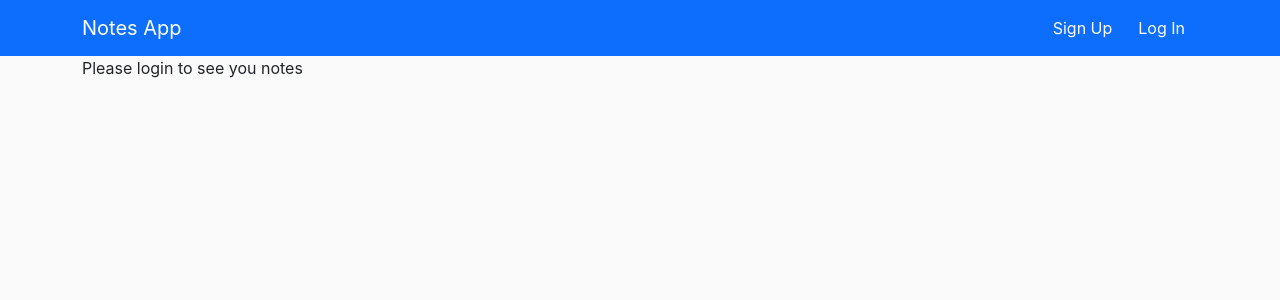
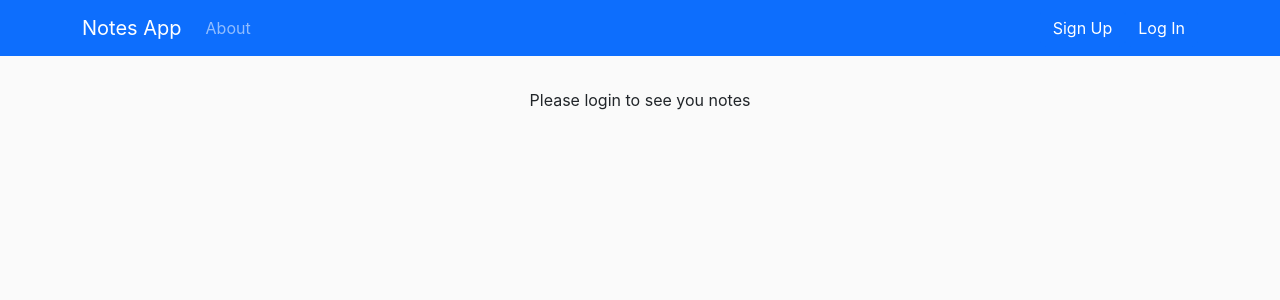
Before and after one commit to jchen5755/Notes-App, a React (Create React App) app in the folder frontend/: page / in a window 1280 px wide. Shown: the top 300 px of the page. Built offline with nearby package versions, Linux system fonts and the light colour scheme; no server answers.

Commit message:
Added multiple pages using react-router-dom

```diff
--- a/frontend/package.json
+++ b/frontend/package.json
@@ -17,6 +17,7 @@
         "react-dom": "^18.2.0",
         "react-hook-form": "^7.49.3",
         "react-icons": "^5.0.1",
+        "react-router-dom": "^6.21.3",
         "react-scripts": "5.0.1",
         "typescript": "^4.9.5",
         "web-vitals": "^2.1.4"
--- a/frontend/src/App.tsx
+++ b/frontend/src/App.tsx
@@ -1,13 +1,15 @@
 import { useEffect, useState } from "react";
-import { Container } from "react-bootstrap";
 import LoginModal from "./components/LoginModal";
 import NavBar from "./components/NavBar";
 import SignUpModal from "./components/SignUpModal";
 import { User } from "./models/user";
 import * as NotesApi from "./network/notes_api";
-import styles from "./styles/NotesPage.module.css";
-import NotesPageLoggedInView from "./components/NotesPageLoggedInView";
-import NotesPageLoggedOutView from "./components/NotesPageLoggedOutView";
+import { BrowserRouter, Route, Routes } from "react-router-dom";
+import { Container } from "react-bootstrap";
+import NotesPage from "./pages/NotesPage";
+import AboutPage from "./pages/AboutPage";
+import NotFoundPage from "./pages/NotFoundPage";
+import styles from "./styles/App.module.css";
 
 function App() {
     //try to get logged in user
@@ -29,6 +31,7 @@ function App() {
     }, []);
 
     return (
+        <BrowserRouter>
             <div>
                 <NavBar
                     loggedInUser={loggedInUser}
@@ -37,14 +40,15 @@ function App() {
                     onLogoutSuccessful={() => setLoggedInUser(null)}
                 />
 
-            <Container className={styles.notesPage}>
-                <>
-                    {loggedInUser ? (
-                        <NotesPageLoggedInView />
-                    ) : (
-                        <NotesPageLoggedOutView />
-                    )}
-                </>
+                <Container className={styles.pageContainer}>
+                    <Routes>
+                        <Route
+                            path="/"
+                            element={<NotesPage loggedInUser={loggedInUser} />}
+                        />
+                        <Route path="/about" element={<AboutPage />} />
+                        <Route path="/*" element={<NotFoundPage />} />
+                    </Routes>
                 </Container>
 
                 {showSignUpModal && (
@@ -66,6 +70,7 @@ function App() {
                     />
                 )}
             </div>
+        </BrowserRouter>
     );
 }
 
--- a/frontend/src/components/NavBar.tsx
+++ b/frontend/src/components/NavBar.tsx
@@ -1,7 +1,8 @@
-import { Container, Nav, Navbar } from "react-bootstrap";
+import { Container, Nav, NavLink, Navbar } from "react-bootstrap";
 import { User } from "../models/user";
 import NavBarLoggedInView from "./NavBarLoggedInView";
 import NavBarLoggedOutView from "./NavBarLoggedOutView";
+import { Link } from "react-router-dom";
 
 interface NavBarProps {
     loggedInUser: User | null;
@@ -19,9 +20,16 @@ const NavBar = ({
     return (
         <Navbar bg="primary" variant="dark" expand="lg" sticky="top">
             <Container>
-                <Navbar.Brand>Notes App</Navbar.Brand>
+                <Navbar.Brand as={Link} to="/">
+                    Notes App
+                </Navbar.Brand>
                 <Navbar.Toggle aria-controls="main-navbar" />
                 <Navbar.Collapse id="main-navbar">
+                    <Nav>
+                        <Nav.Link as={Link} to="/about">
+                            About
+                        </Nav.Link>
+                    </Nav>
                     <Nav className="ms-auto">
                         {loggedInUser ? (
                             <NavBarLoggedInView
--- a/frontend/src/components/NotesPageLoggedInView.tsx
+++ b/frontend/src/components/NotesPageLoggedInView.tsx
@@ -64,7 +64,7 @@ const NotesPageLoggedInView = () => {
     return (
         <>
             <Button
-                className={`mb-4 ${stylesUtils.blockCenter}`}
+                className={`mb-4 ${stylesUtils.blockCenter} ${stylesUtils.flexCenter}`}
                 onClick={() => {
                     setShowAddNoteDialog(true);
                 }}
--- /dev/null
+++ b/frontend/src/pages/AboutPage.tsx
@@ -0,0 +1,11 @@
+const AboutPage = () => {
+    return (
+        <div>
+            <p>
+                This react app was developed using the MERN stack by Jerry Chen
+            </p>
+        </div>
+    );
+};
+
+export default AboutPage;
--- /dev/null
+++ b/frontend/src/pages/NotFoundPage.tsx
@@ -0,0 +1,9 @@
+const NotFoundPage = () => {
+    return (
+        <div>
+            <p>Page not found</p>
+        </div>
+    );
+};
+
+export default NotFoundPage;
--- /dev/null
+++ b/frontend/src/pages/NotesPage.tsx
@@ -0,0 +1,25 @@
+import { Container } from "react-bootstrap";
+import NotesPageLoggedInView from "../components/NotesPageLoggedInView";
+import NotesPageLoggedOutView from "../components/NotesPageLoggedOutView";
+import styles from "../styles/NotesPage.module.css";
+import { User } from "../models/user";
+
+interface NotesPageProps {
+    loggedInUser: User | null;
+}
+
+const NotesPage = ({ loggedInUser }: NotesPageProps) => {
+    return (
+        <Container className={styles.notesPage}>
+            <>
+                {loggedInUser ? (
+                    <NotesPageLoggedInView />
+                ) : (
+                    <NotesPageLoggedOutView />
+                )}
+            </>
+        </Container>
+    );
+};
+
+export default NotesPage;
--- /dev/null
+++ b/frontend/src/styles/App.module.css
@@ -0,0 +1,3 @@
+.pageContainer {
+    padding: 32px 0;
+}
--- a/frontend/src/styles/NotesPage.module.css
+++ b/frontend/src/styles/NotesPage.module.css
@@ -1,3 +1,13 @@
+.notesPage {
+    display: flex;
+    flex-direction: column;
+    align-items: center;
+}
+
+.notesGrid {
+    width: 100%;
+}
+
 .note {
     height: 200px;
     min-width: 150;
```
Also changed, not shown: 1 other file (tests, documents, lock files or other folders). Lines whose indentation alone changed are shown as unchanged.
